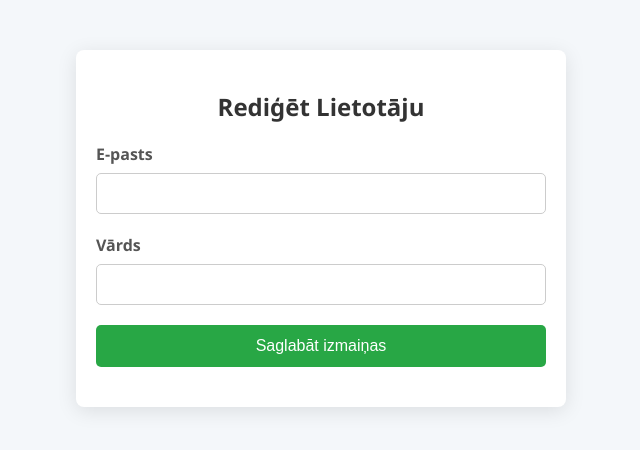
After one commit to Naurisg/Kvalifikacijas-darbs, a PHP site: page /admin/useredit.html in a window 1280 px wide. The commit adds this page. Shown: the top 450 px of the page, without its empty margins (319-959 px from the left). Run offline with PHP 8.4, Linux system fonts and the light colour scheme.

Commit message:
Admin panelis
Pievienota funkcionalitāte kad admin-panel pie klientiem ir poga "Labot" pēc kuras nospiešanas pārmet uz lapu useredit.html  kur iespējams nomainīt vārdu un epastu pec iesniegšanas nolasa izveidoto php failu un updeito datubāzi ar jauno informāciju klientam.

```diff
--- /dev/null
+++ b/admin/useredit.html
@@ -0,0 +1,159 @@
+<!DOCTYPE html>
+<html lang="lv">
+<head>
+    <meta charset="UTF-8">
+    <meta name="viewport" content="width=device-width, initial-scale=1.0">
+    <title>Rediģēt Lietotāju</title>
+    <style>
+        body {
+            font-family: 'Segoe UI', Tahoma, Geneva, Verdana, sans-serif;
+            background-color: #f4f7fa;
+            margin: 0;
+            padding: 0;
+        }
+
+        .container {
+            max-width: 450px;
+            margin: 50px auto;
+            padding: 20px;
+            background-color: #ffffff;
+            border-radius: 8px;
+            box-shadow: 0 4px 20px rgba(0, 0, 0, 0.1);
+            transition: transform 0.3s ease;
+        }
+
+        .container:hover {
+            transform: translateY(-5px);
+        }
+
+        h2 {
+            text-align: center;
+            color: #333;
+            margin-bottom: 20px;
+        }
+
+        .form-group {
+            margin-bottom: 20px;
+        }
+
+        .form-group label {
+            display: block;
+            margin-bottom: 8px;
+            font-weight: bold;
+            color: #555;
+        }
+
+        .form-group input {
+            width: 100%;
+            padding: 12px;
+            border: 1px solid #ccc;
+            border-radius: 5px;
+            box-sizing: border-box;
+            transition: border-color 0.3s ease;
+        }
+
+        .form-group input:focus {
+            border-color: #28a745;
+            outline: none;
+        }
+
+        .button {
+            background-color: #28a745;
+            color: white;
+            border: none;
+            padding: 12px;
+            font-size: 16px;
+            border-radius: 5px;
+            cursor: pointer;
+            width: 100%;
+            transition: background-color 0.3s ease;
+        }
+
+        .button:hover {
+            background-color: #218838;
+        }
+
+        .message {
+            margin-top: 20px;
+            font-weight: bold;
+            color: red;
+            text-align: center;
+        }
+    </style>
+</head>
+<body>
+    <div class="container">
+        <h2>Rediģēt Lietotāju</h2>
+        <form id="editUserForm">
+            <div class="form-group">
+                <label for="email">E-pasts</label>
+                <input type="email" id="email" name="email" required>
+            </div>
+            <div class="form-group">
+                <label for="name">Vārds</label>
+                <input type="text" id="name" name="name" required>
+            </div>
+            <div class="form-group">
+                <button type="button" class="button" onclick="updateUser()">Saglabāt izmaiņas</button>
+            </div>
+            <div id="responseMessage" class="message"></div>
+        </form>
+    </div>
+
+    <script>
+
+        const params = new URLSearchParams(window.location.search);
+        const clientId = params.get('id');
+
+        if (clientId) {
+            fetch(`get_client.php?id=${clientId}`)
+                .then(response => response.json())
+                .then(data => {
+                    if (data.success) {
+                        const client = data.client;
+                        document.getElementById('email').value = client.email;
+                        document.getElementById('name').value = client.name;
+                    } else {
+                        alert("Failed to load client data.");
+                    }
+                })
+                .catch(error => {
+                    console.error('Error fetching client data:', error);
+                });
+        }
+
+        function updateUser() {
+            const email = document.getElementById('email').value;
+            const name = document.getElementById('name').value;
+
+            const formData = new FormData();
+            formData.append('email', email);
+            formData.append('name', name);
+
+            fetch('update_client.php?id=' + clientId, {
+                method: 'POST',
+                body: formData,
+            })
+            .then(response => response.json())
+            .then(data => {
+                const messageElement = document.getElementById('responseMessage');
+                if (data.success) {
+                    messageElement.style.color = 'green';
+                    messageElement.textContent = data.message;
+
+                    window.location.href = 'admin-panelis.php';
+                } else {
+                    messageElement.style.color = 'red';
+                    messageElement.textContent = data.message;
+                }
+            })
+            .catch(error => {
+                const messageElement = document.getElementById('responseMessage');
+                messageElement.style.color = 'red';
+                messageElement.textContent = 'Kļūda, mēģiniet vēlreiz.';
+                console.error('Error updating user:', error);
+            });
+        }
+    </script>
+</body>
+</html>
--- a/js/darkmode.js
+++ b/js/darkmode.js
@@ -14,7 +14,7 @@ if (localStorage.getItem('darkMode') === 'true') {
 }
 
 nightModeToggle.addEventListener('click', (event) => {
-  event.preventDefault(); // Prevent the default anchor behavior
+  event.preventDefault();
   document.body.classList.toggle('dark-mode');
   document.querySelectorAll('.nav-bar, .sakumssection, .jaunumisection, .kapecmussection, .sadarbibassection').forEach(section => {
     section.classList.toggle('dark-mode');
@@ -26,6 +26,6 @@ nightModeToggle.addEventListener('click', (event) => {
     link.classList.toggle('dark-mode');
   });
 
-  // Save the current mode to localStorage
+
   localStorage.setItem('darkMode', document.body.classList.contains('dark-mode'));
 });
```
Also changed, not shown: admin/admin-panelis.php (+9 -38 lines), admin/update_client.php (added, +46 -0 lines), Datubazes/client_signup.db.
